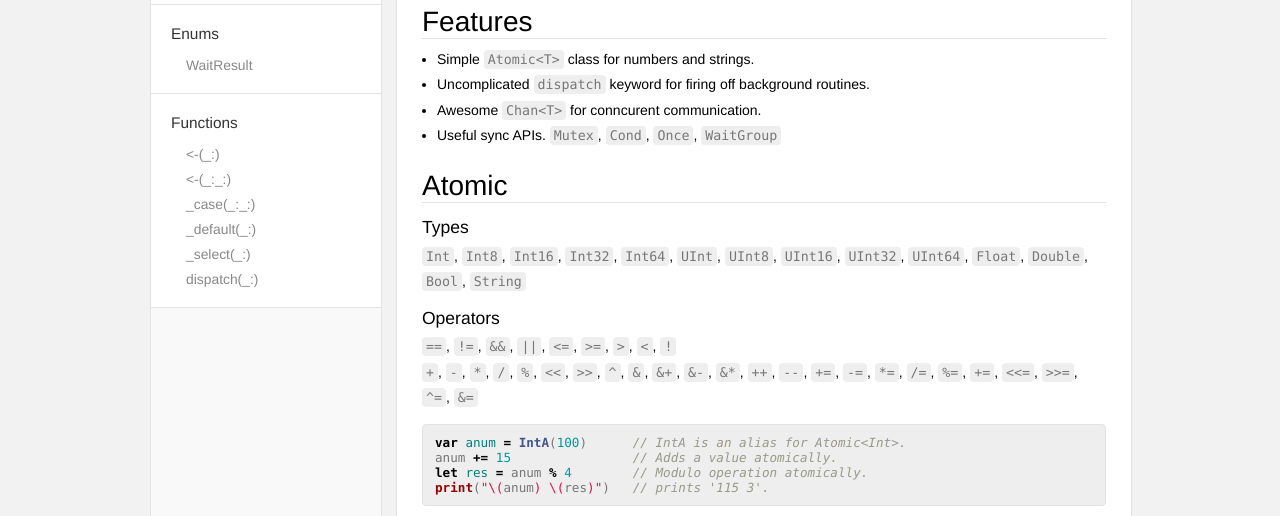
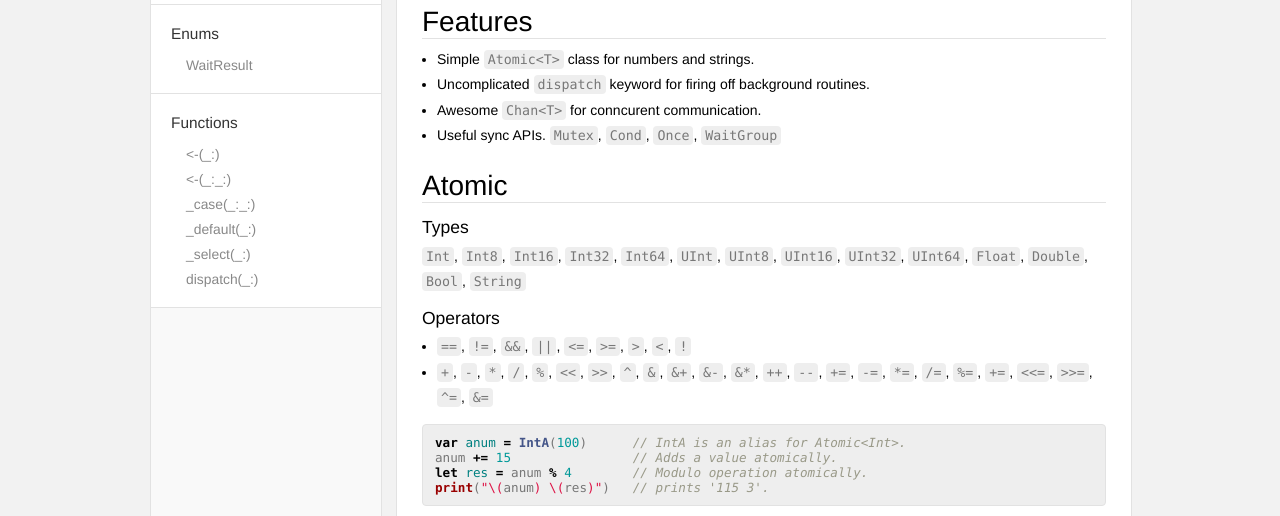
Before and after one commit to tidwall/Safe, a plain HTML site: page docs/docsets/Safe.docset/Contents/Resources/Documents/index.html in a window 1280 px wide. Shown: the part 279-795 px from the top of the page. Drawn offline with Linux system fonts and the light colour scheme; files that its build step writes are made by us from their sources; files whose address does not match are found by name.

Commit message:
updated docs

```diff
--- a/docs/docsets/Safe.docset/Contents/Resources/Documents/index.html
+++ b/docs/docsets/Safe.docset/Contents/Resources/Documents/index.html
@@ -132,7 +132,7 @@
   <br>
   <a href="https://tidwall.github.io/Safe/test-results.txt"><img src="https://tidwall.github.io/Safe/build.png" alt="" width="93" height="20" border="0" /></a>
   <a href="https://developer.apple.com/swift/"><img src="https://tidwall.github.io/Safe/swift2.png" alt="" width="65" height="20" border="0" /></a>
-  <a href="https://tidwall.github.io/Safe/docs/"><img src="https://tidwall.github.io/Safe/docs.png" alt="" width="65" height="20" border="0" /></a>
+  <a href="https://tidwall.github.io/Safe/docs/"><img src="https://tidwall.github.io/Safe/docs.png?check" alt="" width="65" height="20" border="0" /></a>
 </p>
 <a href='#features' class='anchor' aria-hidden=true><span class="header-anchor"></span></a><h2 id='features'>Features</h2>
 
@@ -148,8 +148,10 @@
 <p><code>Int</code>, <code>Int8</code>, <code>Int16</code>, <code>Int32</code>, <code>Int64</code>, <code>UInt</code>, <code>UInt8</code>, <code>UInt16</code>, <code>UInt32</code>, <code>UInt64</code>, <code>Float</code>, <code>Double</code>, <code>Bool</code>, <code>String</code></p>
 <a href='#operators' class='anchor' aria-hidden=true><span class="header-anchor"></span></a><h4 id='operators'>Operators</h4>
 
-<p><code>==</code>, <code>!=</code>, <code>&amp;&amp;</code>, <code>||</code>, <code>&lt;=</code>, <code>&gt;=</code>, <code>&gt;</code>, <code>&lt;</code>, <code>!</code><br>
-<code>+</code>, <code>-</code>, <code>*</code>, <code>/</code>, <code>%</code>, <code>&lt;&lt;</code>, <code>&gt;&gt;</code>, <code>^</code>, <code>&amp;</code>, <code>&amp;+</code>, <code>&amp;-</code>, <code>&amp;*</code>, <code>++</code>, <code>--</code>, <code>+=</code>, <code>-=</code>, <code>*=</code>, <code>/=</code>, <code>%=</code>, <code>+=</code>, <code>&lt;&lt;=</code>, <code>&gt;&gt;=</code>, <code>^=</code>, <code>&amp;=</code></p>
+<ul>
+<li><code>==</code>, <code>!=</code>, <code>&amp;&amp;</code>, <code>||</code>, <code>&lt;=</code>, <code>&gt;=</code>, <code>&gt;</code>, <code>&lt;</code>, <code>!</code><br></li>
+<li><code>+</code>, <code>-</code>, <code>*</code>, <code>/</code>, <code>%</code>, <code>&lt;&lt;</code>, <code>&gt;&gt;</code>, <code>^</code>, <code>&amp;</code>, <code>&amp;+</code>, <code>&amp;-</code>, <code>&amp;*</code>, <code>++</code>, <code>--</code>, <code>+=</code>, <code>-=</code>, <code>*=</code>, <code>/=</code>, <code>%=</code>, <code>+=</code>, <code>&lt;&lt;=</code>, <code>&gt;&gt;=</code>, <code>^=</code>, <code>&amp;=</code></li>
+</ul>
 <pre class="highlight swift"><code><span class="k">var</span> <span class="nv">anum</span> <span class="o">=</span> <span class="kt">IntA</span><span class="p">(</span><span class="mi">100</span><span class="p">)</span>      <span class="c1">// IntA is an alias for Atomic&lt;Int&gt;.</span>
 <span class="n">anum</span> <span class="o">+=</span> <span class="mi">15</span>                <span class="c1">// Adds a value atomically.</span>
 <span class="k">let</span> <span class="nv">res</span> <span class="o">=</span> <span class="n">anum</span> <span class="o">%</span> <span class="mi">4</span>        <span class="c1">// Modulo operation atomically.</span>
--- a/docs/js/jazzy.js
+++ b/docs/js/jazzy.js
@@ -32,3 +32,4 @@ $(".token").click(function() {
 $(".nav-group-name a[href='Extensions.html']").parent().hide()
 $(".nav-group-name a[href='../Extensions.html']").parent().hide()
 $("header .content-wrapper a[href='index.html']").parent().html("<a href='index.html'>Safe Docs</a>")
+$("header .content-wrapper a[href='../index.html']").parent().html("<a href='../index.html'>Safe Docs</a>")
```
Also changed, not shown: docs/index.html (+5 -3 lines), 1 other file.
